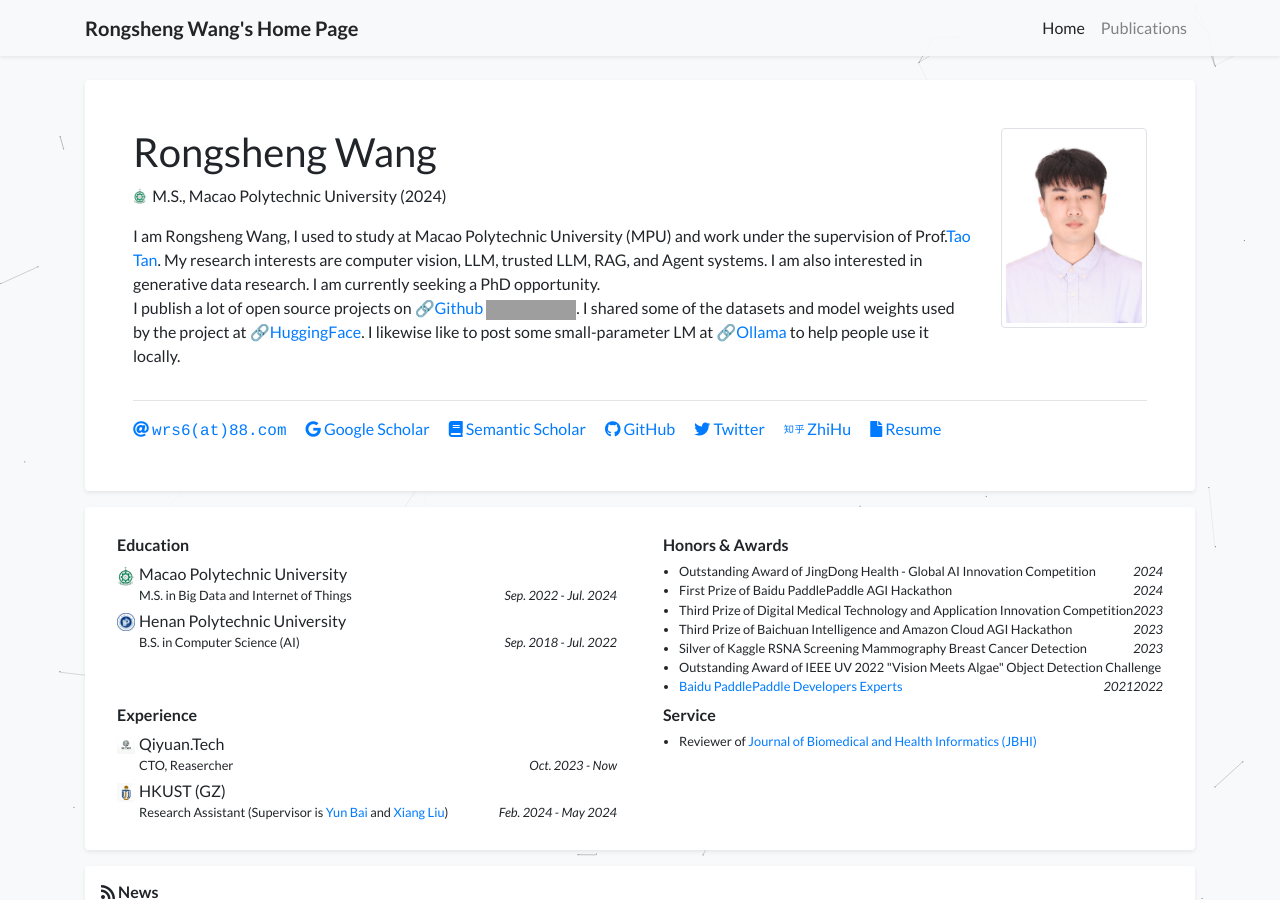
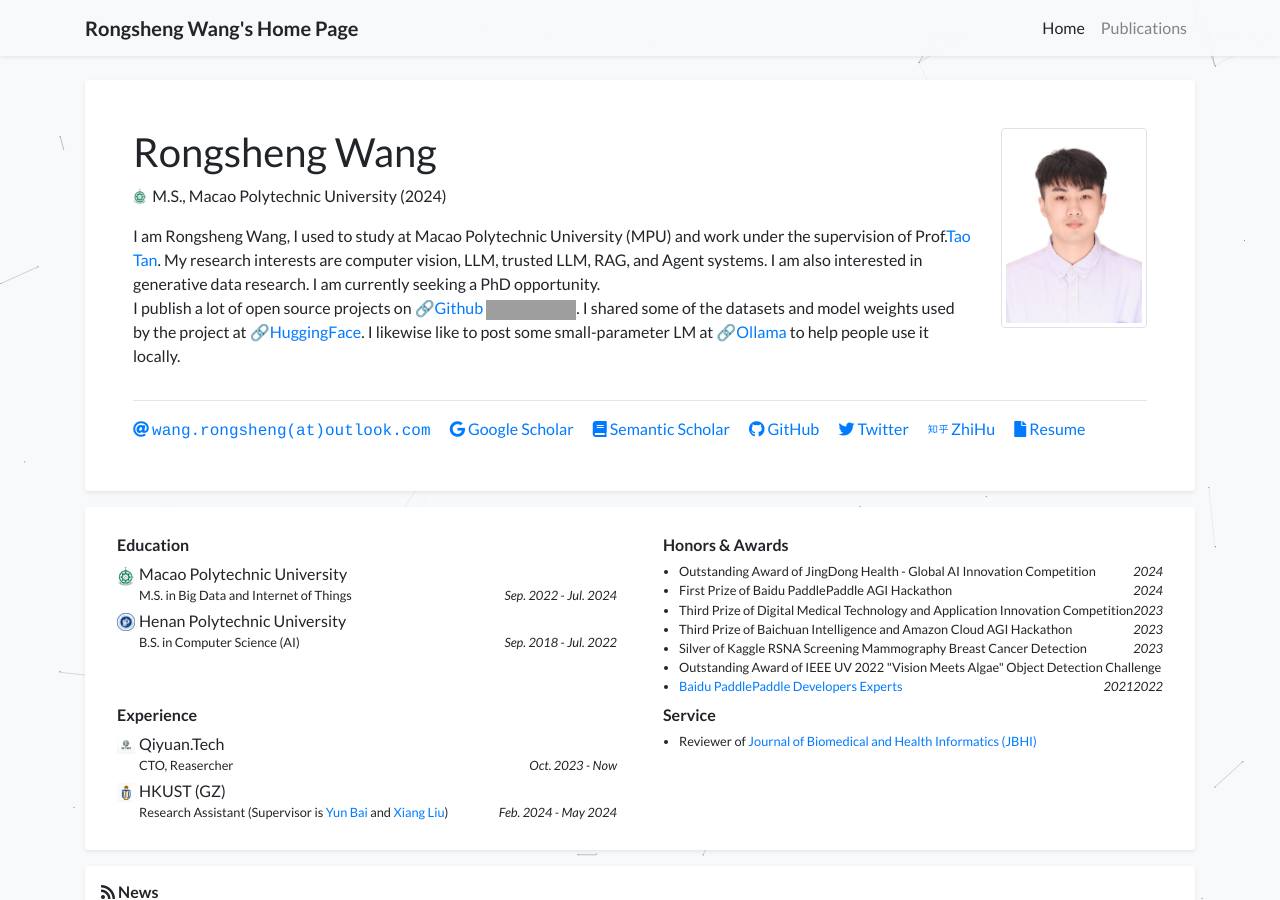
Before and after one commit to WangRongsheng/WangRongsheng.github.io, a Jekyll site: the page built from index.html, in a window 1280 px wide and 900 px high. Built offline with Jekyll 4.4.1, drawn with Linux system fonts in a browser that asks for light colours; a style sheet for code colours, icons or effects is not loaded; grey boxes are pictures that could not be loaded.

Commit message:
Update profile.yml

```diff
--- a/_data/profile.yml
+++ b/_data/profile.yml
@@ -5,7 +5,7 @@ navbar_name: "Rongsheng Wang's Home Page"
 positions:
   - '<span class="no-break"><img src="assets/images/badges/mpu_master.png" alt="Macao Polytechnic University" class="inline-badge"/></span> M.S., Macao Polytechnic University (2024)'
 
-email: "wrs6@88.com"
+email: "wang.rongsheng@outlook.com"
 gscholar: SSaBaioAAAAJ
 sscholar: Rongsheng-Wang/2261313297
 github: wangrongsheng
```
